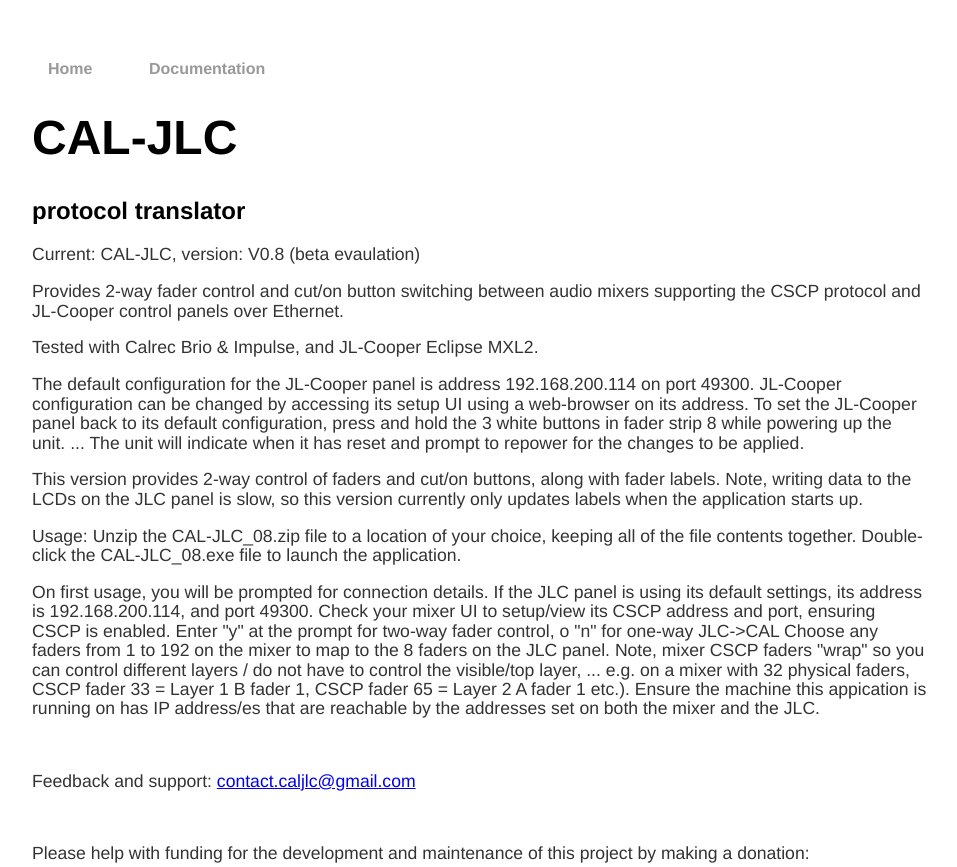
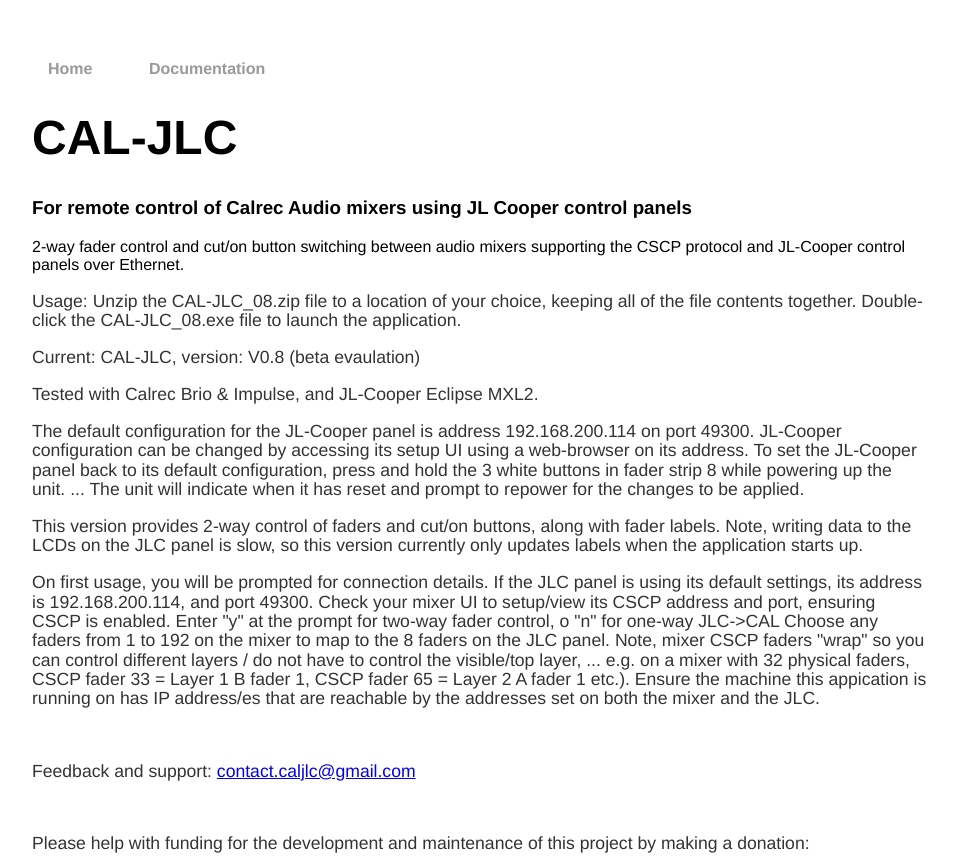
Before and after one commit to caljlc/CAL-JLC, a Jekyll site: the page built from docs/usage.html, in a window 1280 px wide, cut to the strip 0-867 px from the top of the page. Shown: the whole strip, without its empty margins (160-1117 px from the left). Built offline with Jekyll 4.4.1, drawn with Linux system fonts in a browser that asks for light colours.

Commit message:
Update usage.html

```diff
--- a/docs/usage.html
+++ b/docs/usage.html
@@ -4,11 +4,21 @@
 ---
 <div class="blurb">
 	<h1>CAL-JLC</h1>
-	<h2>protocol translator</h2>
+	<h3>For remote control of Calrec Audio mixers using JL Cooper control panels</h3>
+
+		2-way fader control and cut/on button switching between audio mixers supporting the CSCP protocol and JL-Cooper control panels over Ethernet.
+
+
+	<p>
+		Usage:
+
+		Unzip the CAL-JLC_08.zip file to a location of your choice, keeping all of the file contents together.
+
+		Double-click the CAL-JLC_08.exe file to launch the application.
+	</p>
+
 
 	<p>Current: CAL-JLC, version: V0.8 (beta evaulation)</p>
-
-	<p>Provides 2-way fader control and cut/on button switching between audio mixers supporting the CSCP protocol and JL-Cooper control panels over Ethernet.</p>
 
 	<p>Tested with Calrec Brio & Impulse, and JL-Cooper Eclipse MXL2.</p>
 
@@ -25,13 +35,6 @@
 		Note, writing data to the LCDs on the JLC panel is slow, so this version currently only updates labels when the application starts up.
 	</p>
 
-	<p>
-		Usage:
-
-		Unzip the CAL-JLC_08.zip file to a location of your choice, keeping all of the file contents together.
-
-		Double-click the CAL-JLC_08.exe file to launch the application.
-	</p>
 
 	<p>
 		On first usage, you will be prompted for connection details.
```
